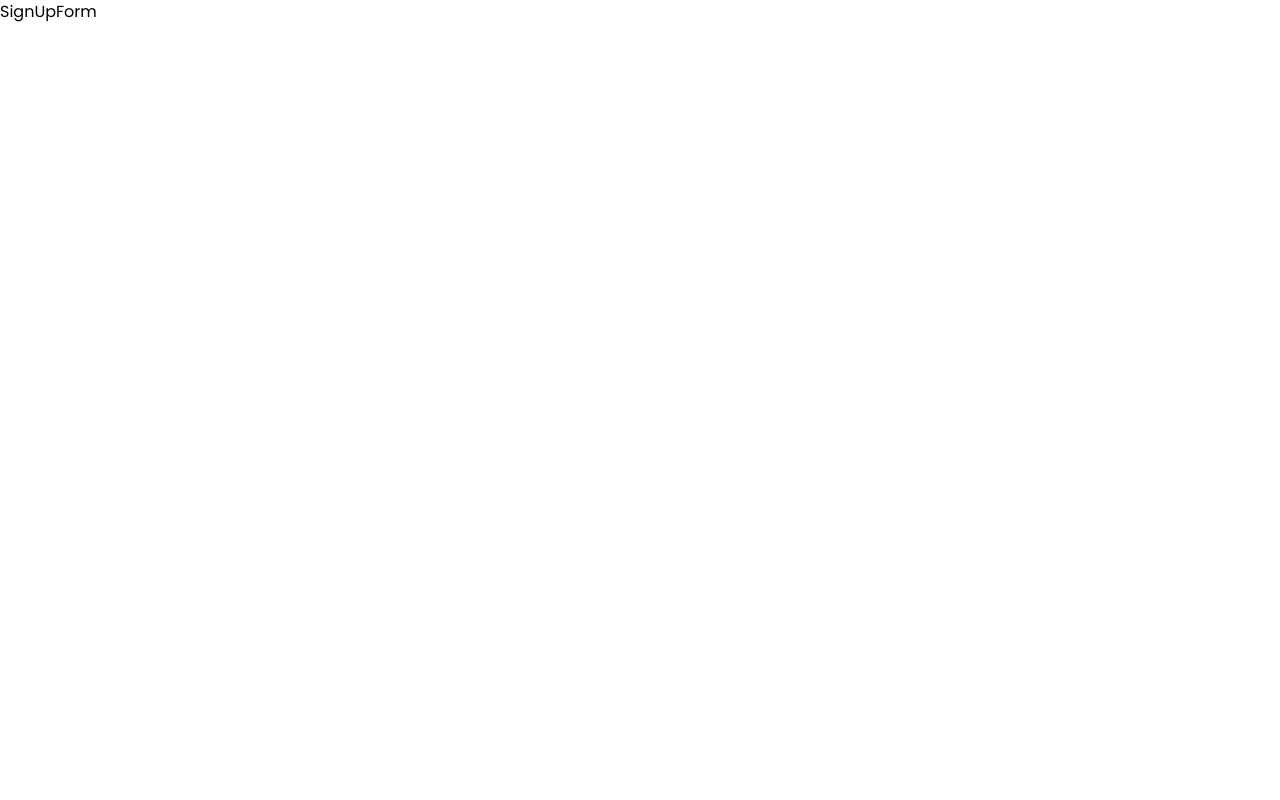
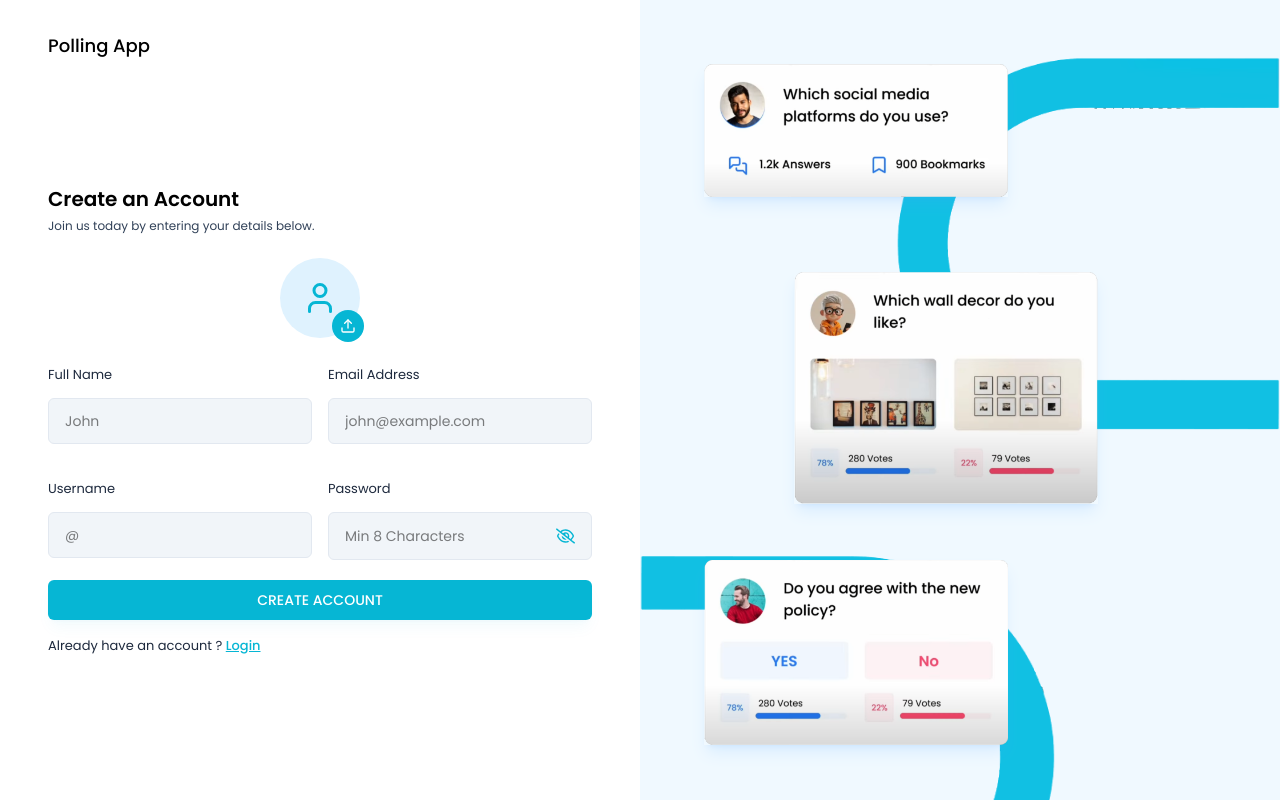
Before and after one commit to Trung-Nam/Frontend-Polling-App, a React (Vite) app: page /signup in a window 1280 px wide. Built offline with nearby package versions, Linux system fonts and the light colour scheme.

Commit message:
Sign Up form

```diff
--- /dev/null
+++ b/src/components/input/ProfilePhotoSelector.jsx
@@ -0,0 +1,76 @@
+import { useRef, useState } from 'react'
+import { LuUser, LuUpload, LuTrash2 } from 'react-icons/lu';
+
+const ProfilePhotoSelector = ({ image, setImage }) => {
+
+    const inputRef = useRef(null);
+
+    const [previewUrl, setPreviewUrl] = useState(null);
+
+    const handleImageChange = (event) => {
+        const file = event.target.files[0];
+        if (file) {
+            // Update the image state
+            setImage(file);
+
+            // Generate preview URL from the file
+            const preview = URL.createObjectURL(file);
+            setPreviewUrl(preview);
+        }
+    };
+
+    const handleRemoveImage = () => {
+        setImage(null);
+        setPreviewUrl(null);
+    };
+
+    const onChooseFile = () => {
+        inputRef.current.click();
+    };
+
+    return (
+        <div className="flex justify-center mb-6">
+            <input
+                type="file"
+                accept='image/*'
+                ref={inputRef}
+                onChange={handleImageChange}
+                className='hidden'
+            />
+
+            {!image ? <div className="w-20 h-20 flex items-center justify-center bg-sky-100 rounded-full relative">
+                <LuUser className="text-4xl text-primary" />
+
+                <button
+                    type="button"
+                    className="w-8 h-8 flex items-center justify-center bg-primary text-white rounded-full absolute -bottom-1 -right-1"
+                    onClick={onChooseFile}>
+                    <LuUpload />
+                </button>
+            </div>
+                :
+                <div className="relative">
+                    <img
+                        src={previewUrl}
+                        alt="Profile photo"
+                        className='w-20 h-20 rounded-full object-cover'
+                    />
+
+
+                    <button
+                        type="button"
+                        className="w-8 h-8 flex items-center justify-center bg-red-500 text-white rounded-full absolute -bottom-1 -right-1"
+                        onClick={handleRemoveImage}>
+                        <LuTrash2 />
+                    </button>
+
+                </div>
+            }
+
+
+
+        </div>
+    )
+}
+
+export default ProfilePhotoSelector
--- a/src/pages/Auth/SignUpForm.jsx
+++ b/src/pages/Auth/SignUpForm.jsx
@@ -1,8 +1,87 @@
-import React from 'react'
+import { useState } from 'react'
+import { Link, useNavigate } from 'react-router-dom';
+import AuthLayout from '../../components/layout/AuthLayout'
+import ProfilePhotoSelector from '../../components/input/ProfilePhotoSelector';
+import AuthInput from '../../components/input/AuthInput';
 
 const SignUpForm = () => {
+  const [profilePic, setProfilePic] = useState(null);
+  const [fullName, setFullName] = useState("");
+  const [email, setEmail] = useState("");
+  const [username, setUsername] = useState("");
+  const [password, setPassword] = useState("");
+
+  const [error, setError] = useState(null);
+
+  const navigate = useNavigate();
+
+  // Handle Sign Up Form Submit\
+  const handleSignUp = async () => {
+
+  }
+
+
+
   return (
-    <div>SignUpForm</div>
+    <AuthLayout>
+      <div className="lg:w-[100%] h-auto md:h-full mt-10 md:mt-0 flex flex-col justify-center">
+        <h3 className="text-xl font-semibold text-black">Create an Account</h3>
+        <p className="text-xs text-slate-700 mt-[5px] mb-6">
+          Join us today by entering your details below.
+        </p>
+
+
+        <form onSubmit={handleSignUp}>
+          <ProfilePhotoSelector image={profilePic} setImage={setProfilePic} />
+
+          <div className="grid grid-cols-1 md:grid-cols-2 gap-4">
+            <AuthInput
+              value={fullName}
+              onChange={({ target }) => setFullName(target.value)}
+              label="Full Name"
+              placeholder="John"
+              type="text"
+            />
+
+            <AuthInput
+              value={email}
+              onChange={({ target }) => setEmail(target.value)}
+              label="Email Address"
+              placeholder="john@example.com"
+              type="text"
+            />
+
+            <AuthInput
+              value={username}
+              onChange={({ target }) => setUsername(target.value)}
+              label="Username"
+              placeholder="@"
+              type="text"
+            />
+
+            <AuthInput
+              value={password}
+              onChange={({ target }) => setPassword(target.value)}
+              label="Password"
+              placeholder="Min 8 Characters"
+              type="password"
+            />
+          </div>
+
+          {error && <p className="text-red-500 text-xs pb-2.5">{error}</p>}
+
+          <button type="submit" className="btn btn-primary">CREATE ACCOUNT</button>
+
+          <p className="text-[13px] text-slate-800 mt-3">
+            Already have an account ? {" "}
+            <Link className="font-medium text-primary underline" to="/login">
+              Login
+            </Link>
+          </p>
+        </form>
+
+      </div>
+    </AuthLayout>
   )
 }
 
```
